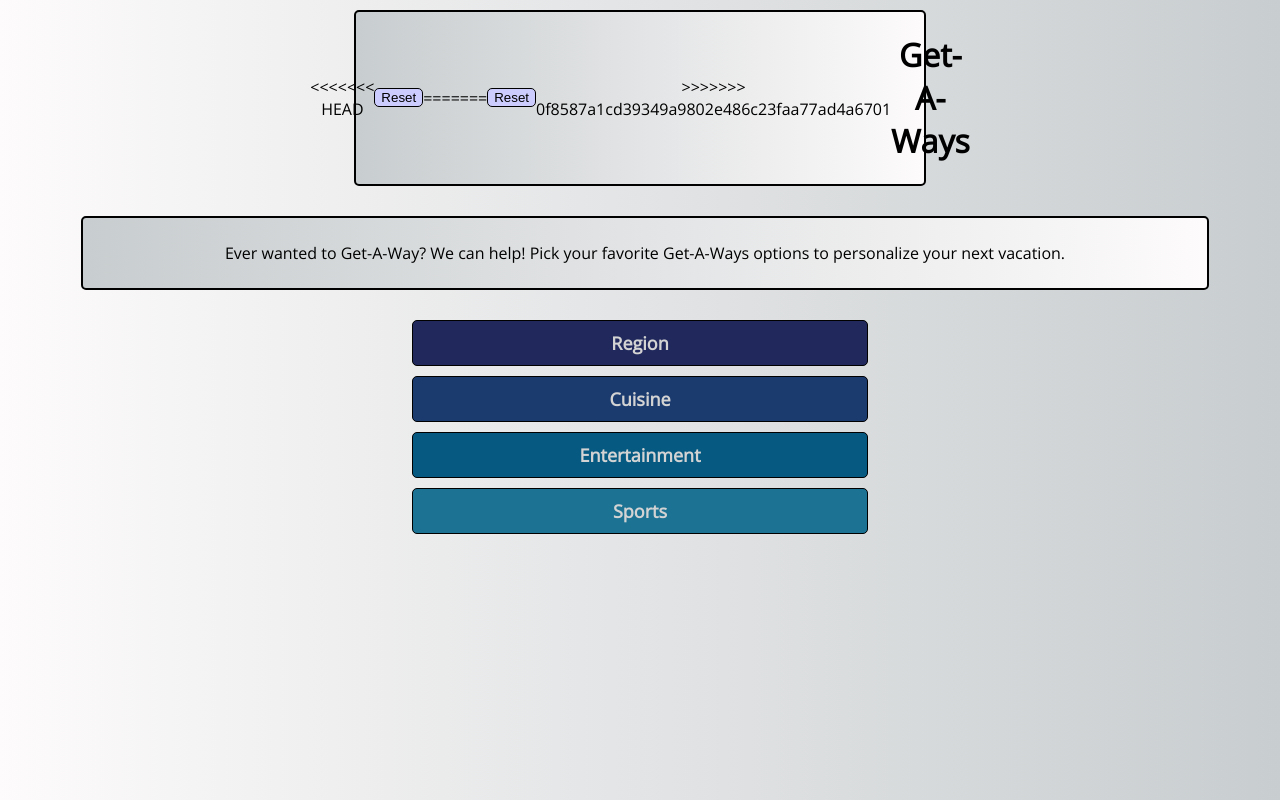
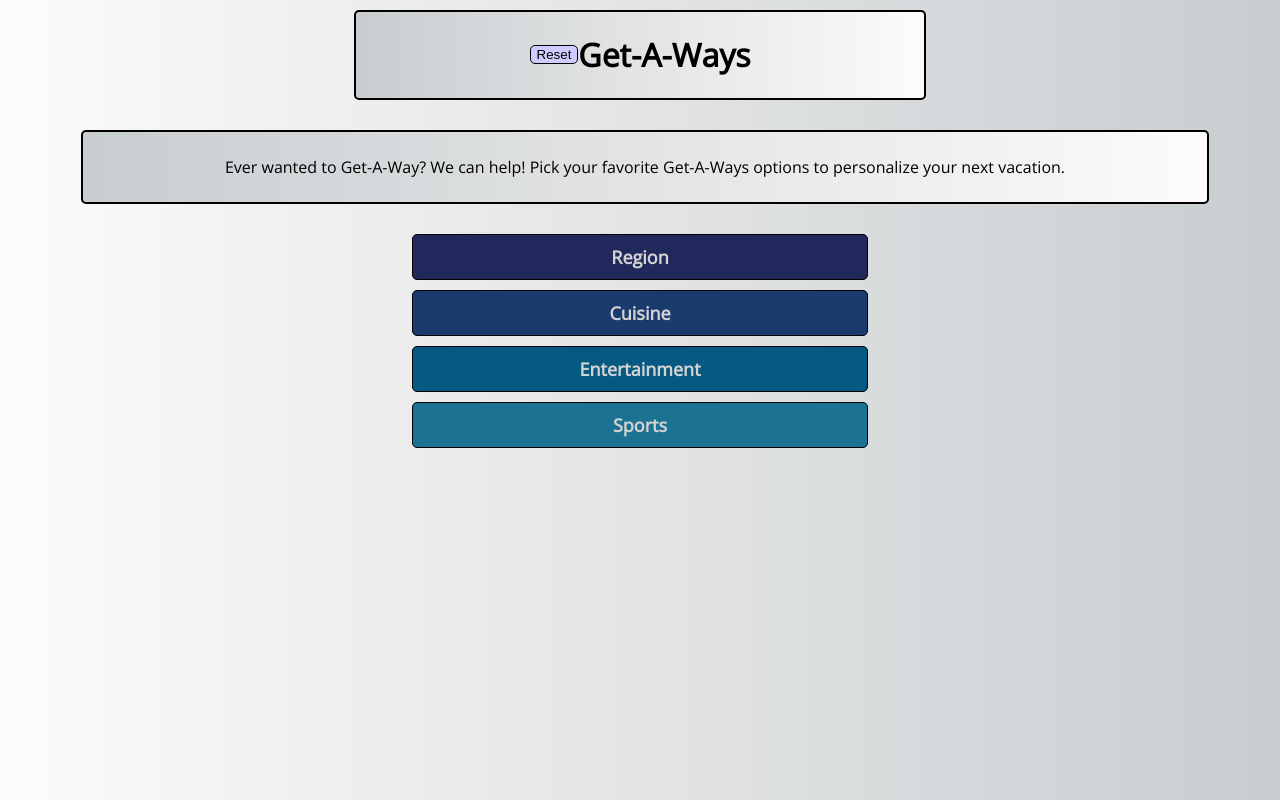
Before and after one commit to jjwint/vacaApp, a plain HTML site: page index.html in a window 1280 px wide. Drawn offline with nearby package versions, Linux system fonts and the light colour scheme; some packages are replaced by stand-ins of ours.

Commit message:
merge conflict

```diff
--- a/partials/appMain.html
+++ b/partials/appMain.html
@@ -1,10 +1,6 @@
 <div>
     <div id="vacaHeader">
-<<<<<<< HEAD
-        <button class="resetButton" ng-click="$ctrl.reset()">Reset</button>
-=======
         <button class="resetButton" ng-click="$ctrl.reset()" reset-directive>Reset</button>
->>>>>>> 0f8587a1cd39349a9802e486c23faa77ad4a6701
 
         <h1 class>Get-A-Ways</h1>
     </div>
```
